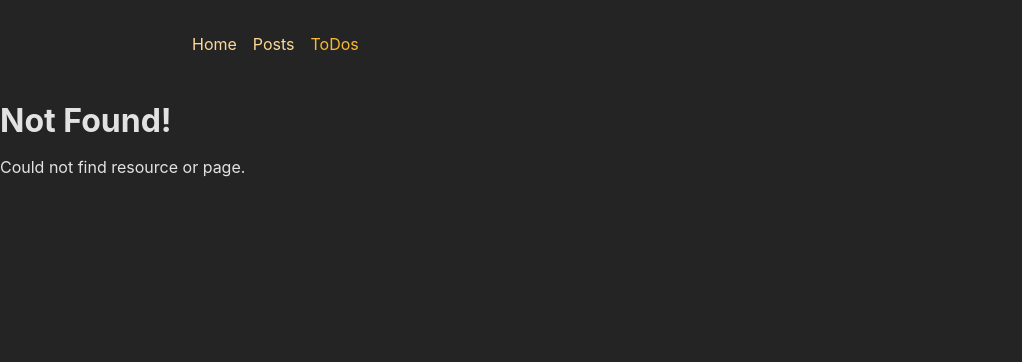
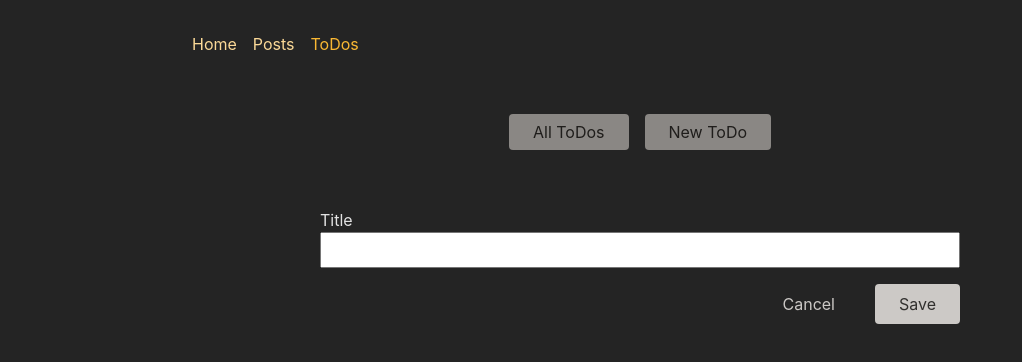
Before and after one commit to fikoayee/react-ts-app, a React (Create React App) app: page /todos/new in a window 1280 px wide. Before the commit this address had no page. Shown: the top 362 px of the page, without its empty margins (0-1022 px from the left). Built offline with nearby package versions, Linux system fonts and the light colour scheme.

Commit message:
detail+ new working(edit/delete to fix)

```diff
--- a/src/App.tsx
+++ b/src/App.tsx
@@ -11,9 +11,15 @@ import PostsRootLayout from "./pages/Posts/PostsRoot";
 import NewPostPage, { action as newPost } from "./pages/Posts/NewPost";
 import EditPostPage from "./pages/Posts/EditPost";
 
-
 import ToDosRootLayout from "./pages/ToDos/ToDosRoot";
 import ToDosPage, { loader as todosLoader} from "./pages/ToDos/ToDos";
+import { Children } from "react";
+import ToDosDetailPage, {
+  loader as todosDetailLoader,
+  action as deleteToDosAction,
+} from "./pages/ToDos/ToDosDetail";
+import EditToDosPage from "./pages/ToDos/EditToDos";
+import NewToDosPage, { action as newToDos } from "./pages/ToDos/NewToDos";
 
 const router = createBrowserRouter([
   {
@@ -54,10 +60,22 @@ const router = createBrowserRouter([
             index: true,
             element: <ToDosPage />,
             loader: todosLoader,
-          }
-        ]
-      }
-
+          },
+          {
+            path: ":todoId",
+            id: "todos-detail",
+            loader: todosDetailLoader,
+          children: [
+            {
+              index: true,
+              element: <ToDosDetailPage />
+            },
+            { path: "edit", element: <EditToDosPage /> },
+          ],
+        },
+          { path: "new", element: <NewToDosPage />, action: newToDos },
+        ],
+      },
     ],
   },
 ]);
--- /dev/null
+++ b/src/components/ToDos/ToDosForm.module.css
@@ -0,0 +1,46 @@
+.form {
+    max-width: 40rem;
+    margin: 2rem auto;
+  }
+
+  .form label,
+  .form input,
+  .form textarea {
+    display: block;
+    width: 100%;
+  }
+
+  .form input,
+  .form textarea {
+    font: inherit;
+    padding: 0.25rem;
+  }
+
+  .actions {
+    display: flex;
+    gap: 1rem;
+    justify-content: flex-end;
+  }
+
+  .actions button {
+    font: inherit;
+    cursor: pointer;
+    padding: 0.5rem 1.5rem;
+    border-radius: 4px;
+    background-color: var(--color-gray-300);
+    color: var(--color-gray-800);
+    border: none;
+  }
+
+  .actions button[type='button'] {
+    background-color: transparent;
+    color: var(--color-gray-300);
+  }
+
+  .actions button:hover {
+    background-color: var(--color-primary-300);
+  }
+
+  .actions button[type='button']:hover {
+    background-color: var(--color-gray-800);
+  }
--- /dev/null
+++ b/src/components/ToDos/ToDosForm.tsx
@@ -0,0 +1,31 @@
+import { Form } from "react-router-dom";
+import classes from "./ToDosForm.module.css";
+
+interface ToDos {
+  userId: number;
+  id: number;
+  title: string;
+  completed: boolean;
+}
+
+interface Props {
+    todos?: ToDos;
+}
+
+const ToDosForm: React.FC<Props> = ({ todos }) => {
+  return (
+    <Form method="post" className={classes.form}>
+      <p>
+        <label htmlFor="title">Title</label>
+        <input id="title" type="text" name="title" required  defaultValue={todos ? todos.title : ''}/>
+      </p>
+      <div className={classes.actions}>
+        <button type="button">
+          Cancel
+        </button>
+        <button>Save</button>
+      </div>
+    </Form>
+  );
+}
+export default ToDosForm;
--- /dev/null
+++ b/src/components/ToDos/ToDosItem.module.css
@@ -0,0 +1,36 @@
+.posts {
+    margin: 2rem auto;
+    max-width: 40rem;
+  }
+
+  .list {
+    display: flex;
+    flex-direction: column;
+    gap: 1rem;
+  }
+
+  .item a {
+    text-decoration: none;
+    color: inherit;
+    display: flex;
+    background-color: var(--color-gray-800);
+    border-radius: 4px;
+    overflow: hidden;
+  }
+
+  .item a:hover {
+    transform: scale(1.02);
+    background-color: var(--color-gray-700);
+  }
+
+  .item img {
+    width: 33%;
+    object-fit: cover;
+  }
+
+  .content {
+    padding: 1rem;
+  }
+  .item h2 {
+    margin: 0 0 1rem 0;
+  }
--- /dev/null
+++ b/src/components/ToDos/ToDosItem.tsx
@@ -0,0 +1,39 @@
+import { Link, useSubmit } from "react-router-dom";
+import classes from "./ToDosItem.module.css";
+
+interface ToDos {
+    userId: number;
+    id: number;
+    title: string;
+    completed: boolean;
+}
+
+interface Props {
+  todos: ToDos;
+}
+
+const ToDosItem: React.FC<Props> = ({ todos }) => {
+  const submit = useSubmit();
+
+  function startDeleteHandler(){
+    const proceed = window.confirm("Are you sure?");
+
+    if(proceed){
+      submit({},)
+    }
+  }
+
+  return (
+    <>
+      <article className={classes.todos}>
+        <h1>{todos.title}</h1>
+        <p>{todos.completed}</p>
+        <menu className={classes.actions}>
+          <Link to={`/todos/${todos.id}/edit`}>Edit</Link>
+          <button onClick={startDeleteHandler}>Delete</button>
+        </menu>
+      </article>
+    </>
+  );
+}
+export default ToDosItem;
--- /dev/null
+++ b/src/pages/ToDos/EditToDos.tsx
@@ -0,0 +1,20 @@
+import ToDosForm from "../../components/ToDos/ToDosForm";
+import { useRouteLoaderData } from "react-router-dom";
+
+interface ToDos {
+  userId: number;
+  id: number;
+  title: string;
+  completed: boolean;
+}
+
+const EditToDosPage = () => {
+  const data = useRouteLoaderData("todos-detail") as ToDos;
+
+  return (
+    <>
+      <ToDosForm todos={data} />
+    </>
+  );
+};
+export default EditToDosPage;
--- /dev/null
+++ b/src/pages/ToDos/NewToDos.tsx
@@ -0,0 +1,39 @@
+import { FormEvent } from "react";
+import ToDosForm from "../../components/ToDos/ToDosForm";
+import { json, redirect, useNavigate } from "react-router-dom";
+
+const NewToDosPage = () => {
+  return (
+    <>
+      <ToDosForm />
+    </>
+  );
+};
+export default NewToDosPage;
+
+export async function action({ request }: { request: Request }) {
+  const data = await request.formData();
+
+  const todosData = {
+    title: data.get("title"),
+    completed: data.get("completed"),
+  };
+
+  const response = await fetch("https://jsonplaceholder.typicode.com/todos", {
+    method: "POST",
+    body: JSON.stringify({
+      title: todosData.title,
+      completed: false,
+    }),
+    headers: {
+      "Content-type": "application/json; charset=UTF-8",
+    },
+  });
+
+  if (!response.ok) {
+    throw json({ message: "Could not save todos." }, { status: 500 });
+  } else {
+    response.json().then((json) => console.log(json));
+    return redirect("/todos");
+  }
+}
--- /dev/null
+++ b/src/pages/ToDos/ToDosDetail.tsx
@@ -0,0 +1,49 @@
+import { useRouteLoaderData, json, redirect } from "react-router-dom";
+import ToDosItem from "../../components/ToDos/ToDosItem";
+
+interface ToDos {
+    userId: number;
+    id: number;
+    title: string;
+    completed: boolean;
+ }
+
+const ToDosDetailPage = () => {
+    const data = useRouteLoaderData('todos-detail') as ToDos;
+    console.log(data)
+    return (
+        <>
+            <ToDosItem todos={data} />
+        </>
+    );
+};
+export default ToDosDetailPage;
+
+export async function loader(reactRouterObj: any) {
+    const id = reactRouterObj.params.todoId; // dunno how to get request and params from react router object in typescript
+    const response = await fetch(
+        "https://jsonplaceholder.typicode.com/todos/" + id
+    );
+
+    if (!response.ok) {
+        throw json(
+            { message: "Could not fetch details for selected todos." },
+            { status: 500 }
+        );
+    } else {
+        const todosData: ToDos = await response.json(); // Extract JSON data from the response
+        return todosData;
+    }
+}
+
+export async function action(todos:ToDos){
+    const todosId = todos.id
+    const response = await fetch("https://jsonplaceholder.typicode.com/todos/"+todosId)
+    if (!response.ok) {
+        throw json(
+            { message: "Could not delete todos." },
+            { status: 500 }
+        );
+    }
+    return redirect('/todos')
+}
```
